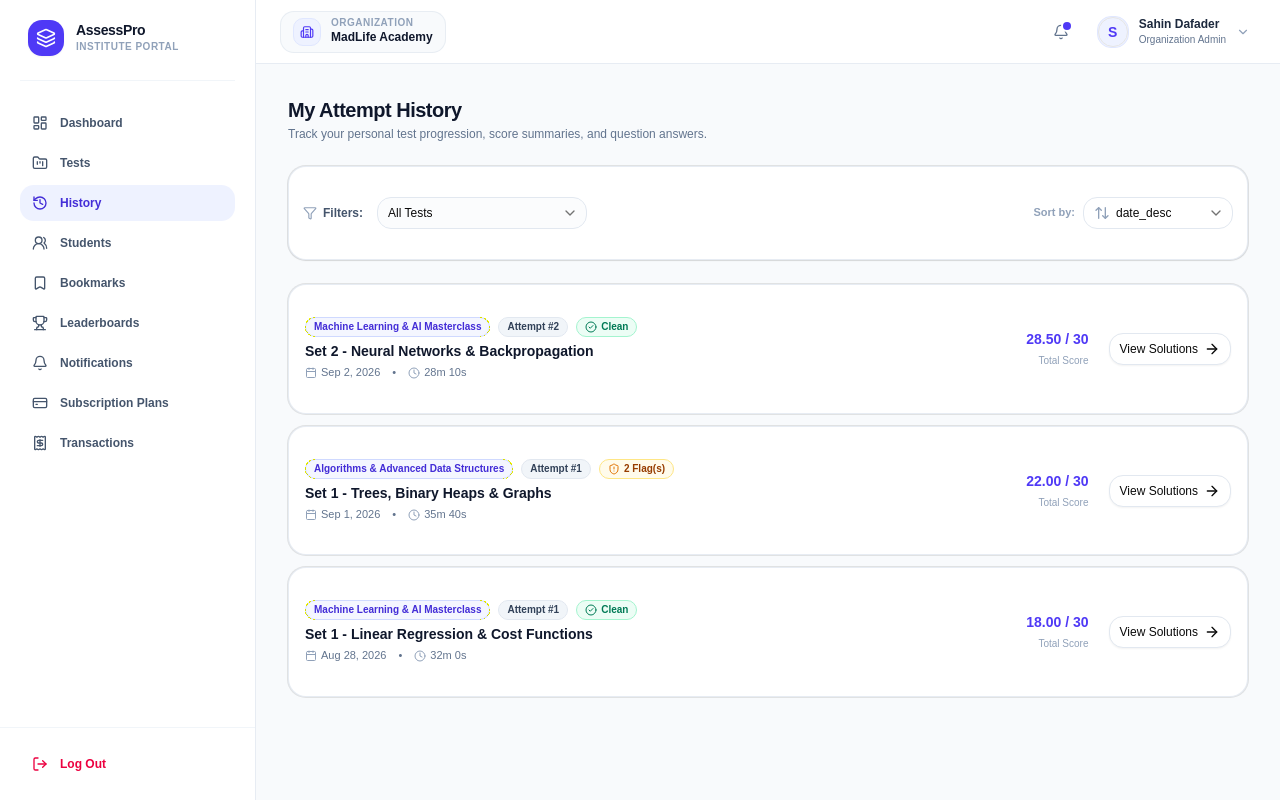
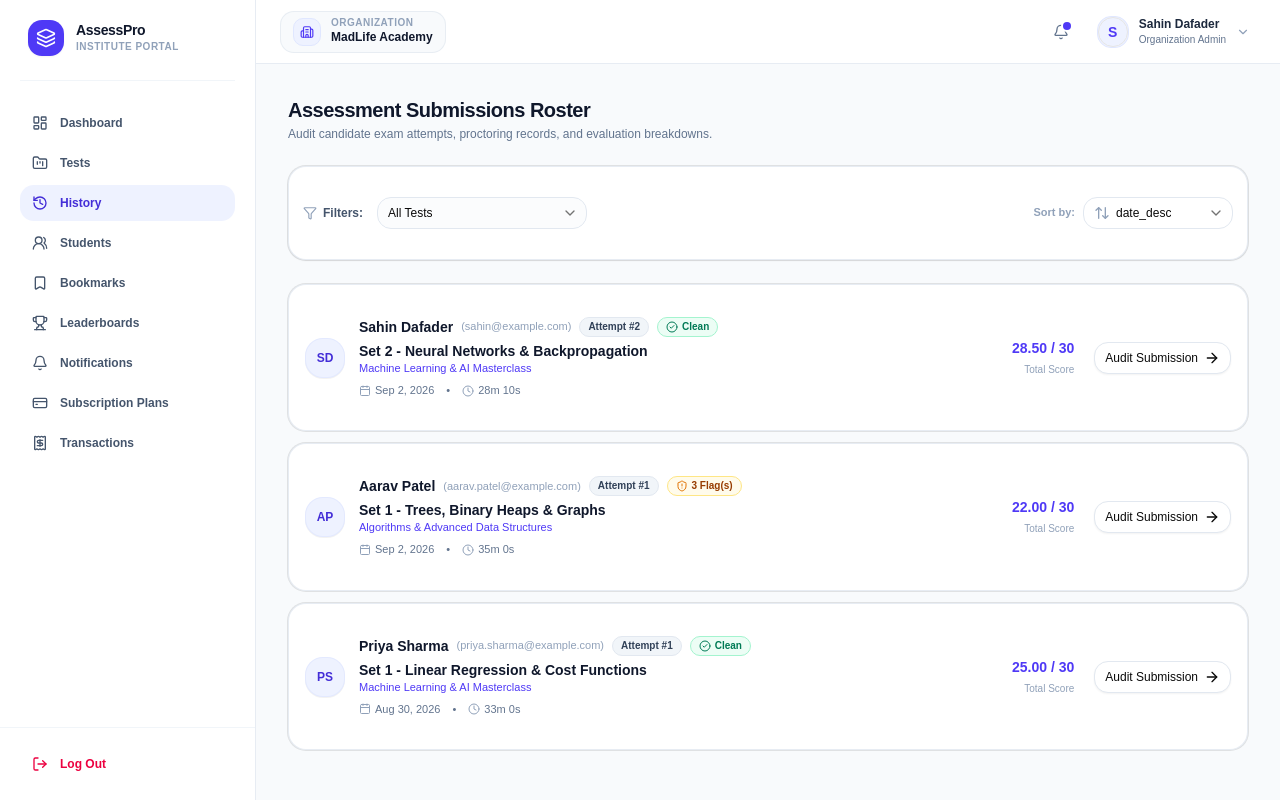
Before and after one commit to SahinDa/assesspro-frontend, a React (Vite) app: page /dashboard/attempts in a window 1280 px wide. Built offline with nearby package versions, Linux system fonts and the light colour scheme.

Commit message:
feat(attempts): surface student identity and avatar in organization attempt view

```diff
--- a/src/modules/attempts/components/AttemptSummaryCard.tsx
+++ b/src/modules/attempts/components/AttemptSummaryCard.tsx
@@ -1,4 +1,4 @@
-import { Calendar, Clock, ShieldAlert, CheckCircle2, User, ArrowRight } from 'lucide-react'
+import { Calendar, Clock, ShieldAlert, CheckCircle2, User, ArrowRight, Mail } from 'lucide-react'
 import { Card, CardContent } from '@/components/ui/card'
 import { Badge } from '@/components/ui/badge'
 import { Button } from '@/components/ui/button'
@@ -15,23 +15,62 @@ export default function AttemptSummaryCard({
   isOrg,
   onInspect,
 }: AttemptSummaryCardProps) {
+  // Extract initials for the candidate avatar
+  const getInitials = (name?: string) => {
+    if (!name) return 'ST'
+    return name
+      .split(' ')
+      .map((part) => part[0])
+      .join('')
+      .toUpperCase()
+      .slice(0, 2)
+  }
+
   return (
     <Card className="rounded-2xl border border-slate-200/80 bg-white hover:border-indigo-200 hover:shadow-xs transition-all">
       <CardContent className="p-4 flex flex-col sm:flex-row sm:items-center sm:justify-between gap-4">
+
+        {/* Left Section */}
+        <div className="flex items-start sm:items-center gap-3.5">
+          {/* Candidate Avatar (Shown for Organization) */}
+          {isOrg && (
+            <div className="h-10 w-10 rounded-2xl bg-indigo-50 border border-indigo-100/80 text-indigo-700 flex items-center justify-center font-bold text-xs shrink-0 shadow-2xs">
+              {getInitials(item.student_name)}
+            </div>
+          )}
+
           <div className="space-y-1">
+            {/* Top Badge Row */}
             <div className="flex flex-wrap items-center gap-2">
+              {isOrg ? (
+                // Organization Headline: Candidate Name
+                <>
+                  <span className="text-sm font-bold text-slate-900 flex items-center gap-1.5">
+                    {item.student_name || 'Anonymous Student'}
+                  </span>
+                  {item.student_email && (
+                    <span className="text-[11px] text-slate-400 font-normal">
+                      ({item.student_email})
+                    </span>
+                  )}
+                </>
+              ) : (
+                // Student Headline: Test / Course Title
                 <Badge
                   variant="outline"
                   className="text-[10px] font-bold bg-indigo-50/70 text-indigo-700 border-indigo-200/80 py-0"
                 >
                   {item.test_title}
                 </Badge>
+              )}
+
               <Badge
                 variant="outline"
                 className="text-[10px] font-semibold bg-slate-100 text-slate-700 border-slate-200 py-0"
               >
                 Attempt #{item.attempt_number}
               </Badge>
+
               {item.violation_score > 0 ? (
                 <Badge
                   variant="outline"
@@ -50,18 +89,18 @@ export default function AttemptSummaryCard({
               )}
             </div>
 
+            {/* Test Set Title & Subtitle */}
+            <div>
               <h3 className="text-sm font-bold text-slate-900">{item.set_name}</h3>
+              {isOrg && (
+                <p className="text-[11px] font-medium text-indigo-600">
+                  {item.test_title}
+                </p>
+              )}
+            </div>
 
-          <div className="flex flex-wrap items-center gap-3 text-[11px] text-slate-500 font-medium">
-            {isOrg && item.student_name && (
-              <>
-                <span className="flex items-center gap-1 text-slate-700 font-bold">
-                  <User className="h-3 w-3 text-slate-400" />
-                  {item.student_name}
-                </span>
-                <span>•</span>
-              </>
-            )}
+            {/* Metadata (Date & Duration) */}
+            <div className="flex flex-wrap items-center gap-3 text-[11px] text-slate-500 font-medium pt-0.5">
               <span className="flex items-center gap-1">
                 <Calendar className="h-3 w-3 text-slate-400" />
                 {new Date(item.end_time).toLocaleDateString('en-US', {
@@ -77,7 +116,9 @@ export default function AttemptSummaryCard({
               </span>
             </div>
           </div>
+        </div>
 
+        {/* Right Section: Score and Inspect Button */}
         <div className="flex items-center justify-between sm:justify-end gap-5 border-t sm:border-t-0 pt-3 sm:pt-0">
           <div className="text-left sm:text-right">
             <span className="text-sm font-black text-indigo-600 block">
--- a/src/modules/attempts/views/TestAttemptsView.tsx
+++ b/src/modules/attempts/views/TestAttemptsView.tsx
@@ -53,16 +53,16 @@ const MOCK_ATTEMPTS: AttemptSummaryItem[] = [
     test_title: 'Algorithms & Advanced Data Structures',
     set_id: 'set-dsa-1',
     set_name: 'Set 1 - Trees, Binary Heaps & Graphs',
-    student_id: 'usr-sahin',
-    student_name: 'Sahin Dafader',
-    student_email: 'sahin@example.com',
+    student_id: 'usr-aarav',
+    student_name: 'Aarav Patel',
+    student_email: 'aarav.patel@example.com',
     attempt_number: 1,
-    start_time: '2026-09-01T12:00:00Z',
-    end_time: '2026-09-01T12:35:40Z',
-    time_spent_seconds: 2140,
+    start_time: '2026-09-02T14:10:00Z',
+    end_time: '2026-09-02T14:45:00Z',
+    time_spent_seconds: 2100,
     score: 22.0,
     max_score: 30,
-    violation_score: 2,
+    violation_score: 3,
   },
   {
     attempt_id: 'att-103',
@@ -70,14 +70,14 @@ const MOCK_ATTEMPTS: AttemptSummaryItem[] = [
     test_title: 'Machine Learning & AI Masterclass',
     set_id: 'set-ml-1',
     set_name: 'Set 1 - Linear Regression & Cost Functions',
-    student_id: 'usr-sahin',
-    student_name: 'Sahin Dafader',
-    student_email: 'sahin@example.com',
+    student_id: 'usr-priya',
+    student_name: 'Priya Sharma',
+    student_email: 'priya.sharma@example.com',
     attempt_number: 1,
-    start_time: '2026-08-28T09:00:00Z',
-    end_time: '2026-08-28T09:32:00Z',
-    time_spent_seconds: 1920,
-    score: 18.0,
+    start_time: '2026-08-30T10:00:00Z',
+    end_time: '2026-08-30T10:33:00Z',
+    time_spent_seconds: 1980,
+    score: 25.0,
     max_score: 30,
     violation_score: 0,
   },
--- a/src/routes/AppRoutes.tsx
+++ b/src/routes/AppRoutes.tsx
@@ -47,7 +47,7 @@ export default function AppRoutes() {
         <Route path="notifications" element={<NotificationsView />} />
         <Route path="plans" element={<PlansView userRole={UserRole.ORGANIZATION} />} />
         <Route path="billing" element={<TransactionsView userRole={UserRole.ORGANIZATION} />} />
-        <Route path ="attempts" element={<TestAttemptsView userRole={UserRole.STUDENT}/>} />
+        <Route path ="attempts" element={<TestAttemptsView userRole={UserRole.ORGANIZATION}/>} />
       </Route>
 
       {/* 2. Student Dashboard */}
```
Lines whose indentation alone changed are shown as unchanged.
